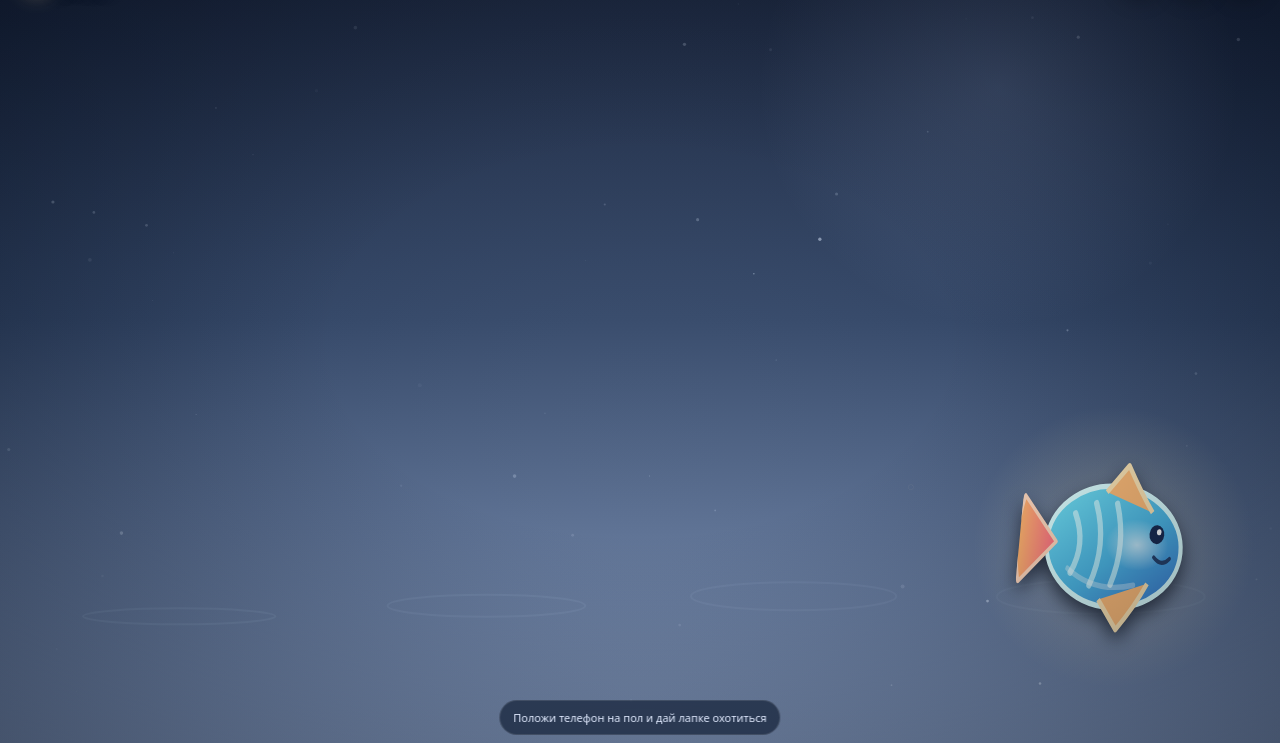
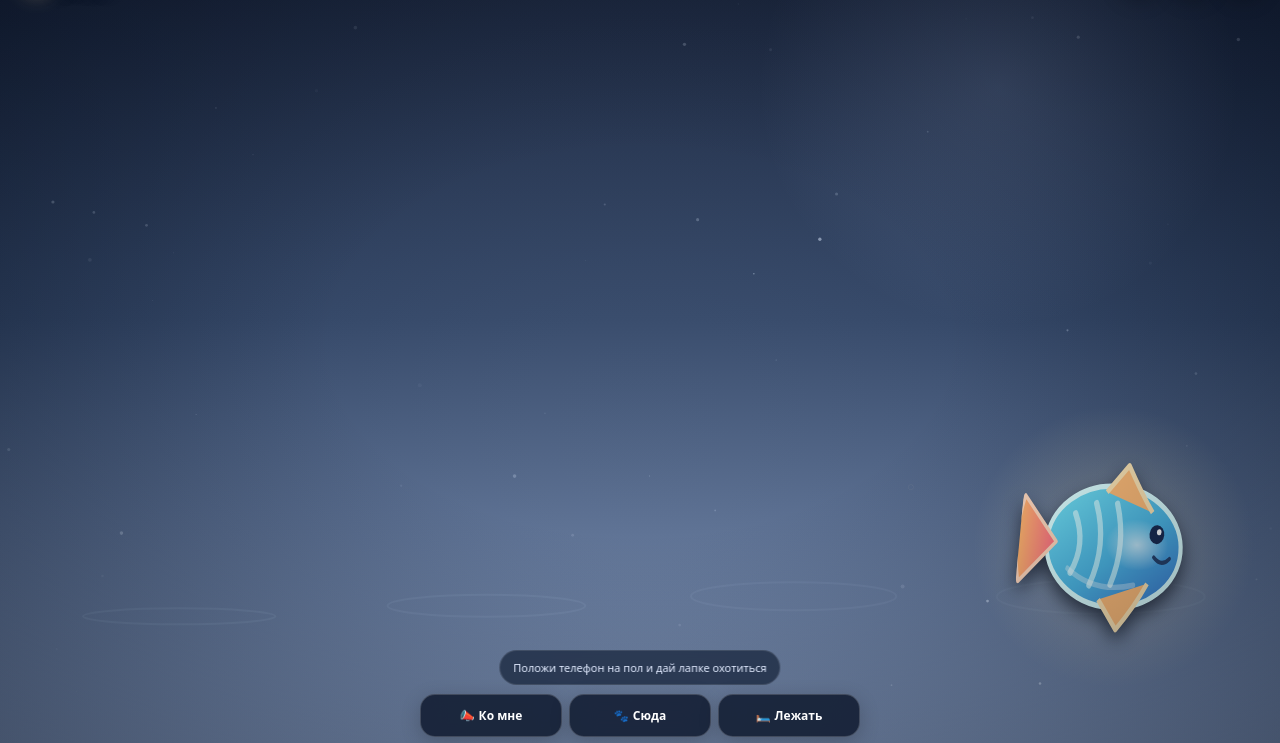
Before and after one commit to Genocide12/kotofon, a plain HTML site: page index.html in a window 1280 px wide. Shown: the part 57-800 px from the top of the page. Drawn offline with Linux system fonts and the light colour scheme; animation ran at ten frames a second.

Commit message:
Add Генач voice commands to the game

```diff
--- a/index.html
+++ b/index.html
@@ -22,20 +22,21 @@ header{position:fixed;z-index:2;top:0;left:0;right:0;padding:calc(env(safe-area-
 .brand{display:flex;gap:9px;align-items:center;text-shadow:0 2px 14px #0008}.brand-icon{font-size:26px;filter:drop-shadow(0 0 10px #ffe2a8)}.brand-name{font-weight:900;font-size:15px;letter-spacing:.06em}.brand-sub{font-size:10px;color:var(--soft);margin-top:1px}
 .actions{display:flex;gap:8px;pointer-events:auto}.pill{border:1px solid var(--line);background:var(--glass);color:white;border-radius:999px;min-width:44px;height:42px;padding:0 12px;font:700 15px system-ui;backdrop-filter:blur(12px);box-shadow:0 5px 20px #0003}.pill:active{transform:scale(.94)}
 .score{position:fixed;z-index:2;top:calc(env(safe-area-inset-top) + 70px);left:50%;transform:translateX(-50%);padding:8px 15px;border:1px solid #ffffff23;background:#14213cac;border-radius:999px;color:#eff4ff;font-weight:800;font-size:12px;letter-spacing:.06em;backdrop-filter:blur(10px);pointer-events:none;transition:opacity .25s}
-.hint{position:fixed;z-index:2;left:50%;bottom:calc(env(safe-area-inset-bottom) + 14px);transform:translateX(-50%);padding:9px 13px;border-radius:999px;background:#17243bba;color:#e2ebff;border:1px solid #ffffff1c;font-size:11px;white-space:nowrap;backdrop-filter:blur(10px);pointer-events:none;transition:opacity .5s}
+.hint{position:fixed;z-index:2;left:50%;bottom:calc(env(safe-area-inset-bottom) + 62px);transform:translateX(-50%);padding:9px 13px;border-radius:999px;background:#17243bba;color:#e2ebff;border:1px solid #ffffff1c;font-size:11px;white-space:nowrap;backdrop-filter:blur(10px);pointer-events:none;transition:opacity .5s}
+.voice-panel{position:fixed;z-index:2;left:50%;bottom:calc(env(safe-area-inset-bottom) + 10px);transform:translateX(-50%);display:flex;gap:7px;width:min(440px,calc(100% - 20px));justify-content:center}.voice-btn{flex:1;min-height:43px;padding:0 8px;border:1px solid #ffffff2c;border-radius:15px;background:#101a30d9;color:#fff;font:750 12px system-ui;backdrop-filter:blur(12px);box-shadow:0 5px 20px #0003;touch-action:manipulation}.voice-btn:active{transform:scale(.96);background:#31476b}.voice-btn span{margin-right:4px}.voice-btn:disabled{opacity:.55}
 #toast{position:fixed;z-index:3;left:50%;top:42%;transform:translate(-50%,-50%) scale(.75);font-size:clamp(30px,10vw,62px);font-weight:950;color:#fff2b9;text-shadow:0 0 24px #ffd35c,0 4px 20px #0008;opacity:0;pointer-events:none;transition:transform .2s,opacity .2s;white-space:nowrap}
 #toast.show{opacity:1;transform:translate(-50%,-50%) scale(1)}
 #installTip{position:fixed;z-index:4;left:50%;bottom:calc(env(safe-area-inset-bottom) + 58px);width:min(340px,calc(100% - 28px));padding:14px 16px;border-radius:18px;background:#101a30ed;border:1px solid #ffffff30;box-shadow:0 15px 50px #0008;font-size:13px;line-height:1.4;text-align:center;opacity:0;transform:translate(-50%,12px);pointer-events:none;transition:.2s}
 #installTip.show{opacity:1;transform:translate(-50%,0)}
 .immersive header{padding-top:calc(env(safe-area-inset-top) + 8px)}.immersive .brand,.immersive .score,.immersive .hint{opacity:0;pointer-events:none}.immersive header{justify-content:flex-end;opacity:.7}.immersive #full{min-width:42px}
-@media (orientation:landscape){.score{top:calc(env(safe-area-inset-top) + 12px);left:50%;}.hint{bottom:calc(env(safe-area-inset-bottom) + 8px)}}
+@media (orientation:landscape){.score{top:calc(env(safe-area-inset-top) + 12px);left:50%;}.hint{bottom:calc(env(safe-area-inset-bottom) + 58px)}.voice-panel{bottom:calc(env(safe-area-inset-bottom) + 6px)}}
 @media (prefers-reduced-motion:reduce){*{scroll-behavior:auto}}
 </style>
 </head>
 <body>
 <canvas id="scene" aria-label="КотоОхота: рыбка, мышка и перышко"></canvas><div class="glow"></div>
 <header><div class="brand"><span class="brand-icon">🐾</span><div><div class="brand-name">КОТООХОТА</div><div class="brand-sub">для Генача</div></div></div><div class="actions"><button class="pill" id="pause" aria-label="Пауза">Ⅱ</button><button class="pill" id="sound" aria-label="Звук включён">🔉</button><button class="pill" id="full" aria-label="Полный экран">⛶</button></div></header>
-<div class="score" id="score">ПОЙМАНО · 0</div><div class="hint" id="hint">Положи телефон на пол и дай лапке охотиться</div><div id="toast">Поймал!</div><div id="installTip"></div>
+<div class="score" id="score">ПОЙМАНО · 0</div><div class="hint" id="hint">Положи телефон на пол и дай лапке охотиться</div><nav class="voice-panel" aria-label="Голосовые команды"><button class="voice-btn" data-voice="come"><span>📣</span>Ко мне</button><button class="voice-btn" data-voice="here"><span>🐾</span>Сюда</button><button class="voice-btn" data-voice="lie"><span>🛏️</span>Лежать</button></nav><div id="toast">Поймал!</div><div id="installTip"></div>
 <script>
 (()=>{
 const canvas=document.querySelector('#scene'),ctx=canvas.getContext('2d',{alpha:false});
@@ -44,6 +45,9 @@ let w=0,h=0,dpr=1,last=0,score=0,paused=false,soundOn=true,audio=null,toastTimer
 const toyNames=['fish','mouse','feather'];let toyIndex=0;
 const target={x:.52,y:.53,vx:.2,vy:.13,r:58,kind:toyNames[0],phase:0,turn:0,angle:0};
 const particles=[];
+const voiceClips={come:new Audio('./audio/come.mp3'),here:new Audio('./audio/here.mp3'),lie:new Audio('./audio/lie.mp3')};
+for(const clip of Object.values(voiceClips)){clip.preload='none'}
+document.querySelectorAll('[data-voice]').forEach(button=>button.addEventListener('click',async()=>{if(!soundOn)return;const clip=voiceClips[button.dataset.voice];try{for(const other of Object.values(voiceClips)){if(other!==clip){other.pause();other.currentTime=0}}clip.currentTime=0;await clip.play()}catch{}}));
 // These self-contained SVG drawings are embedded in the page; the game loads no external images.
 const drawings={
  fish:`<svg xmlns="http://www.w3.org/2000/svg" viewBox="0 0 180 140"><defs><linearGradient id="b" x1="0" y1="0" x2="1" y2="1"><stop stop-color="#75e5f3"/><stop offset=".55" stop-color="#4cb7e5"/><stop offset="1" stop-color="#3974cf"/></linearGradient><linearGradient id="f" x1="0" x2="1"><stop stop-color="#ffb76b"/><stop offset="1" stop-color="#ff6e83"/></linearGradient><radialGradient id="g"><stop stop-color="#fff" stop-opacity=".65"/><stop offset="1" stop-color="#fff" stop-opacity="0"/></radialGradient></defs><ellipse cx="90" cy="70" rx="64" ry="45" fill="url(#b)" stroke="#dcffff" stroke-width="4"/><path d="M35 70 2 38q-9 32 0 64z" fill="url(#f)" stroke="#ffd7bc" stroke-width="3" stroke-linejoin="round"/><path d="M79 30 98 9q15 21 26 33M80 110l19 21q16-18 26-36" fill="#ffbc77" stroke="#ffe6b4" stroke-width="4" stroke-linejoin="round"/><path d="M51 48q13 22 0 44m19-53q14 30 0 61m20-62q12 30 0 60" fill="none" stroke="#d5fbff" stroke-opacity=".72" stroke-width="5" stroke-linecap="round"/><ellipse cx="112" cy="67" rx="30" ry="19" fill="url(#g)"/><circle cx="130" cy="58" r="7" fill="#182a50"/><circle cx="132" cy="56" r="2.2" fill="white"/><path d="M129 75q8 7 15 0" fill="none" stroke="#25406a" stroke-width="3" stroke-linecap="round"/><path d="M48 89q28 17 64 8" fill="none" stroke="#fff" stroke-opacity=".35" stroke-width="4" stroke-linecap="round"/></svg>`,
```
Also changed, not shown: 3 other files.
